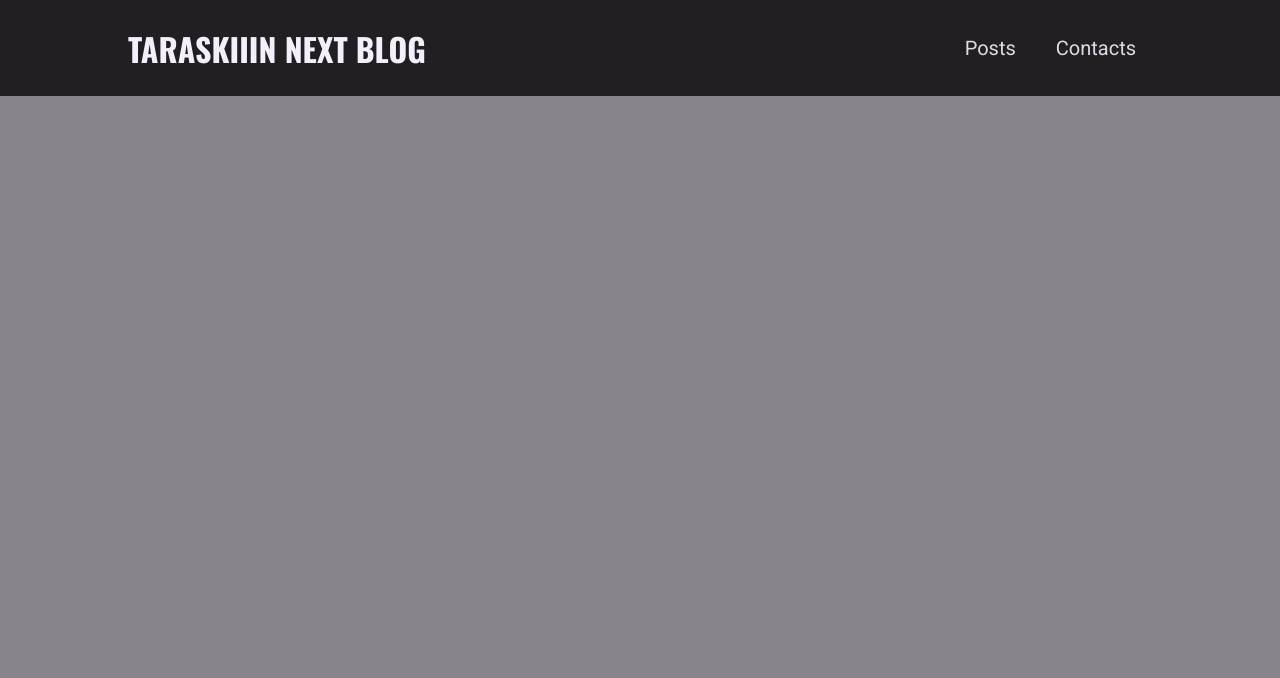
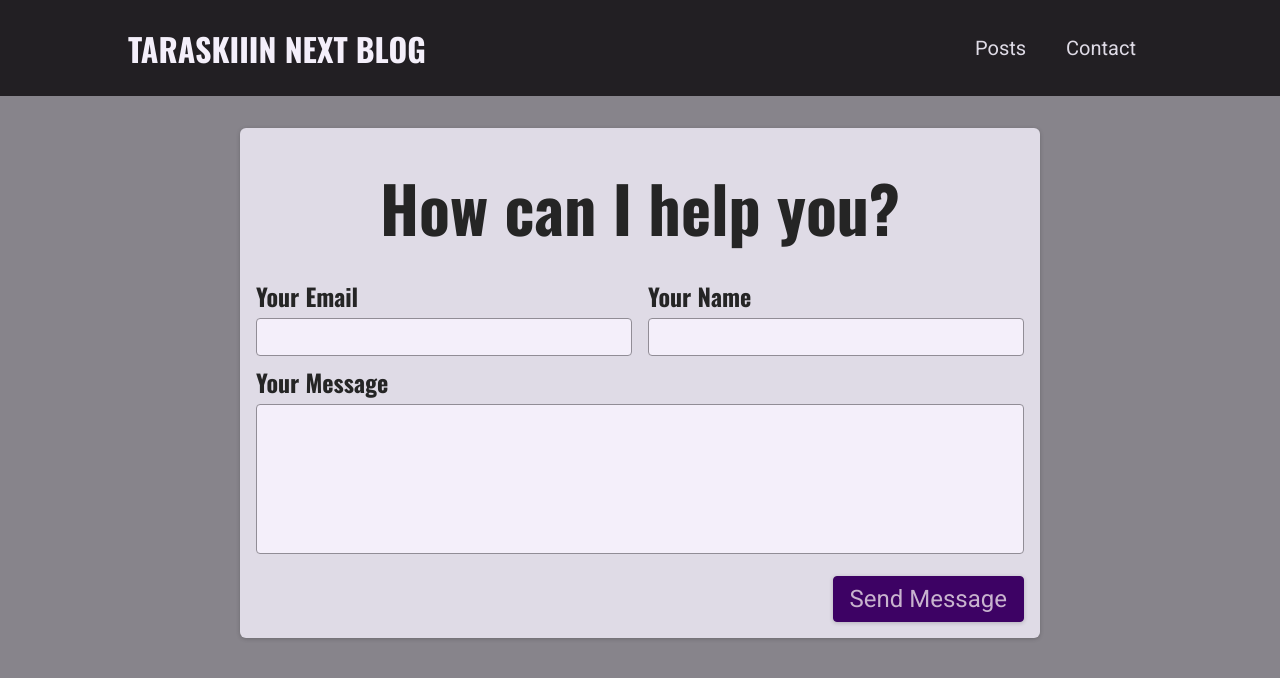
Before and after one commit to Taraskiiin/next-blog-fullstack, a Next.js app: page /contact in a window 1280 px wide. Shown: the top 678 px of the page. Built offline with nearby package versions, Linux system fonts and the light colour scheme.

Commit message:
feat(api): added method post to get form-data

```diff
--- a/src/components/Contact/ContactForm.js
+++ b/src/components/Contact/ContactForm.js
@@ -0,0 +1,58 @@
+import { useRef } from 'react';
+
+import styles from '@/styles/Contact/ContactForm.module.css';
+
+function ContactForm() {
+	const inputEmailRef = useRef();
+	const inputNameRef = useRef();
+	const inputMessageRef = useRef();
+
+	function sendMessageHandler(event) {
+		event.preventDefault();
+
+		const email = inputEmailRef?.current.value;
+		const name = inputNameRef?.current.value;
+		const message = inputMessageRef?.current.value;
+
+		const body = JSON.stringify({ email, name, message });
+		fetch('/api/contact', {
+			method: 'POST',
+			body: body,
+			headers: {
+				'content-type': 'application/json',
+			},
+		});
+	}
+	return (
+		<section className={styles.contact}>
+			<h1>How can I help you?</h1>
+			<form className={styles.form} onSubmit={sendMessageHandler}>
+				<div className={styles.controls}>
+					<div className={styles.control}>
+						<label htmlFor='email'>Your Email</label>
+						<input type='email' id='email' required ref={inputEmailRef} />
+					</div>
+					<div className={styles.control}>
+						<label htmlFor='name'>Your Name</label>
+						<input type='text' id='name' required ref={inputNameRef} />
+					</div>
+				</div>
+				<div className={styles.control}>
+					<label htmlFor='message'>Your Message</label>
+					<textarea
+						type='text'
+						id='message'
+						rows='5'
+						required
+						ref={inputMessageRef}
+					/>
+				</div>
+				<div className={styles.actions}>
+					<button>Send Message</button>
+				</div>
+			</form>
+		</section>
+	);
+}
+
+export default ContactForm;
--- a/src/components/Layout/MainNavigation.js
+++ b/src/components/Layout/MainNavigation.js
@@ -5,7 +5,7 @@ import styles from '@/styles/Layout/MainNavigation.module.css';
 
 const headerLinks = [
 	{ link: '/posts', title: 'Posts' },
-	{ link: '/contacts', title: 'Contacts' },
+	{ link: '/contact', title: 'Contact' },
 ];
 
 function MainNavigation() {
--- /dev/null
+++ b/src/pages/api/contact.js
@@ -0,0 +1,26 @@
+function handler(req, res) {
+	if (req.method === 'POST') {
+		const { email, name, message } = req.body;
+		if (
+			!email.includes('@') ||
+			!name ||
+			name.trim() === '' ||
+			!message ||
+			message.trim() === ''
+		) {
+			res.status(422).json({ message: 'Invalid input.' });
+			return;
+		}
+
+		const newMessage = {
+			email,
+			name,
+			message,
+		};
+
+		console.log(newMessage);
+		res.status(201).json({ message: 'all cool!' });
+	}
+}
+
+export default handler;
--- a/src/pages/contact.js
+++ b/src/pages/contact.js
@@ -1,5 +1,7 @@
+import ContactForm from '@/components/Contact/ContactForm';
+
 function ContactPage() {
-	return <></>;
+	return <ContactForm />;
 }
 
 export default ContactPage;
```
